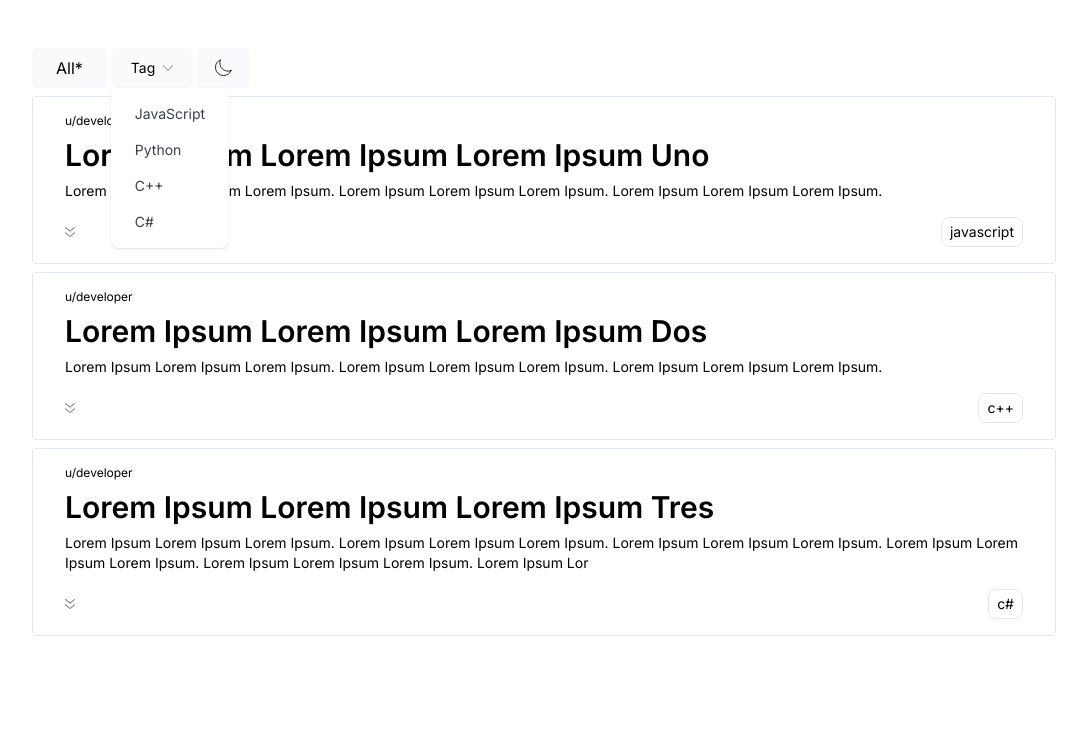
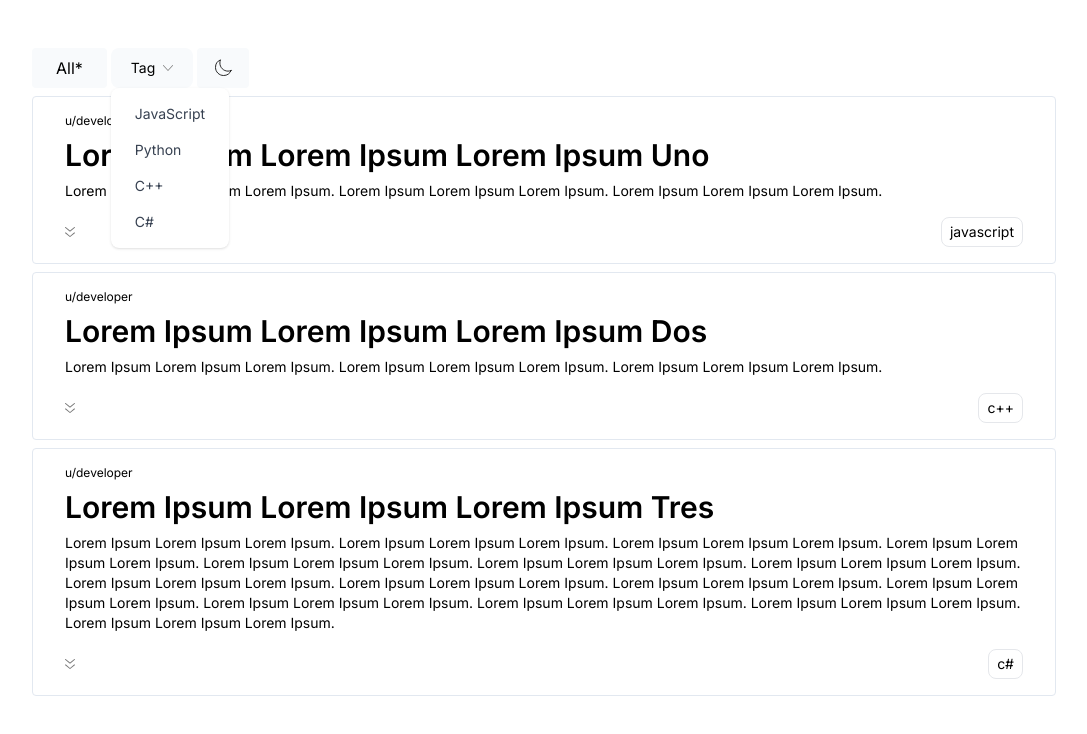
Before and after one commit to Zid-er/codeinsight, a Next.js app: page / in a window 1280 px wide. Both pictures are taken after a click on the button "Tag". Shown: the top 734 px of the page, without its empty margins (96-1183 px from the left). Built offline with nearby package versions, Linux system fonts and the light colour scheme.

Commit message:
migrated to app router

```diff
--- a/package.json
+++ b/package.json
@@ -15,7 +15,7 @@
   "dependencies": {
     "@prisma/client": "^5.10.2",
     "@t3-oss/env-nextjs": "^0.10.1",
-    "next": "^14.2.1",
+    "next": "^14.2.3",
     "react": "18.2.0",
     "react-dom": "18.2.0",
     "zod": "^3.23.3",
--- /dev/null
+++ b/src/app/layout.tsx
@@ -0,0 +1,39 @@
+"use client"
+
+import { Inter } from "next/font/google";
+import { useEffect } from "react";
+import { useThemeStore } from "~/stores/general";
+import "~/styles/globals.css";
+
+const inter = Inter({
+  subsets: ["latin"],
+  variable: "--font-sans",
+});
+
+
+export default function RootLayout({
+    // Layouts must accept a children prop.
+    // This will be populated with nested layouts or pages
+    children,
+  }: {
+    children: React.ReactNode
+  }) {
+    const isDark = useThemeStore((state) => state.isDark)
+    const updateMode = useThemeStore((state) => state.updateMode)
+    useEffect(() => {
+      const iisDark = localStorage.getItem("darkMode")
+      if (iisDark === null) {
+        updateMode(false)
+      } else if (iisDark === "true") {
+        updateMode(true)
+      } else {
+        updateMode(false)
+      }
+      console.log(iisDark)
+    }, [])
+    return (
+      <html lang="en" className={`font-sans ${inter.variable} dark:bg-[#111111] dark:text-white text-black h-screen ${ isDark ? 'dark' : '' }`}>
+        <body>{children}</body>
+      </html>
+    )
+}
--- /dev/null
+++ b/src/app/page.tsx
@@ -0,0 +1,106 @@
+/* eslint-disable @typescript-eslint/no-unsafe-assignment */
+"use client"
+
+import Image from 'next/image';
+import { useState } from 'react';
+import dar from '~/assets/darrow.svg';
+import moon from '~/assets/moon.svg';
+import sun from '~/assets/sun.svg';
+import Card from "~/components/Card";
+import { useThemeStore } from "~/stores/general";
+import { type PostT } from "~/types/PostT";
+
+export default function Home() {
+  const mock_data = [
+    {
+      id: 1,
+      title: "Lorem Ipsum Lorem Ipsum Lorem Ipsum Uno",
+      description: "Lorem Ipsum Lorem Ipsum Lorem Ipsum. Lorem Ipsum Lorem Ipsum Lorem Ipsum. Lorem Ipsum Lorem Ipsum Lorem Ipsum.",
+      tag: "javascript"
+    },
+    {
+      id: 2,
+      title: "Lorem Ipsum Lorem Ipsum Lorem Ipsum Dos",
+      description: "Lorem Ipsum Lorem Ipsum Lorem Ipsum. Lorem Ipsum Lorem Ipsum Lorem Ipsum. Lorem Ipsum Lorem Ipsum Lorem Ipsum.",
+      tag: "c++"
+    },
+    {
+      id: 3,
+      title: "Lorem Ipsum Lorem Ipsum Lorem Ipsum Tres",
+      description: "Lorem Ipsum Lorem Ipsum Lorem Ipsum. Lorem Ipsum Lorem Ipsum Lorem Ipsum. Lorem Ipsum Lorem Ipsum Lorem Ipsum. Lorem Ipsum Lorem Ipsum Lorem Ipsum. Lorem Ipsum Lorem Ipsum Lorem Ipsum. Lorem Ipsum Lorem Ipsum Lorem Ipsum. Lorem Ipsum Lorem Ipsum Lorem Ipsum. Lorem Ipsum Lorem Ipsum Lorem Ipsum. Lorem Ipsum Lorem Ipsum Lorem Ipsum. Lorem Ipsum Lorem Ipsum Lorem Ipsum. Lorem Ipsum Lorem Ipsum Lorem Ipsum. Lorem Ipsum Lorem Ipsum Lorem Ipsum. Lorem Ipsum Lorem Ipsum Lorem Ipsum. Lorem Ipsum Lorem Ipsum Lorem Ipsum. Lorem Ipsum Lorem Ipsum Lorem Ipsum.",
+      tag: "c#"
+    }
+  ]
+  const isDark = useThemeStore((state) => state.isDark)
+  const updateMode = useThemeStore((state) => state.updateMode)
+  const darkMode = () => {
+    const value = !isDark
+    updateMode(value)
+    const is_there = localStorage.getItem("darkMode")
+    if (is_there === null) {
+      localStorage.setItem("darkMode", "true")
+    } else if (is_there === "true") {
+      localStorage.setItem("darkMode", "false")
+    } else if (is_there === "false") {
+      localStorage.setItem("darkMode", "true")
+    }
+  }
+  const [dropdown, setDropdown] = useState<boolean>(false)
+  const unDrop = () => {
+    setDropdown(false)
+  }
+//   useEffect(() => {
+    // if (dropdown) {
+    //   document.addEventListener("click", unDrop)
+    // }
+    // return () => {
+    //   console.log("REMOVED!")
+    //   document.removeEventListener("click", unDrop)
+    // }
+//   }, [])
+  return (
+    <div className="flex flex-col py-12 gap-2 md:px-32">
+      <div className="flex flex-row gap-1 items-center w-full">
+        <button className="px-6 py-2 dark:bg-primary rounded bg-slate-50">All*</button>
+        <div>
+          <button onClick={() => setDropdown((old) => !old)} id="dropdownDefaultButton" data-dropdown-toggle="dropdown" className="bg-slate-50 focus:outline-none rounded-lg text-sm px-5 py-2.5 text-center inline-flex items-center gap-2 dark:bg-primary dark:hover:bg-primary dark:focus:ring-primary" type="button">
+            Tag
+            <Image src={dar} alt="dbl d arrow" width="10" height="10" className="bg-transparent" />
+          </button>
+
+          <div id="dropdown" className={`${ dropdown ? '' : 'hidden' } absolute z-10 bg-white divide-y divide-gray-100 rounded-lg shadow px-2 dark:bg-[#131313]`}>
+              <ul className="py-2 text-sm text-gray-700 dark:text-gray-200" aria-labelledby="dropdownDefaultButton">
+                <li>
+                  <a href="#" className="block px-4 py-2 hover:bg-gray-100 dark:hover:bg-[#212121] dark:hover:text-white">JavaScript</a>
+                </li>
+                <li>
+                  <a href="#" className="block px-4 py-2 hover:bg-gray-100 dark:hover:bg-[#212121] dark:hover:text-white">Python</a>
+                </li>
+                <li>
+                  <a href="#" className="block px-4 py-2 hover:bg-gray-100 dark:hover:bg-[#212121] dark:hover:text-white">C++</a>
+                </li>
+                <li>
+                  <a href="#" className="block px-4 py-2 hover:bg-gray-100 dark:hover:bg-[#212121] dark:hover:text-white">C#</a>
+                </li>
+              </ul>
+          </div>
+        </div>
+        <button onClick={darkMode} className="px-4 py-2.5 dark:bg-primary rounded flex flex-row gap-4 justify-center items-center bg-slate-50">
+          {
+            isDark ?
+            <Image src={sun} alt="sun" width="20" height="20" className="bg-transparent" />
+            :
+            <Image src={moon} alt="moon" width="20" height="20" className="bg-transparent" />
+          }
+        </button>
+      </div>
+      <div className="flex flex-col gap-2">
+        {
+          mock_data.map((post:PostT) => {
+            return <Card key={post.id} {...post} />
+          })
+        }
+      </div>
+    </div>
+  );
+}
--- a/src/components/Card.tsx
+++ b/src/components/Card.tsx
@@ -17,16 +17,17 @@ const Card = ({
     description,
     tag
 }: PostT) => {
-    const keep_des = description
-    const [des, setDes] = useState<string>(description.length > 400 ? description.slice(0, 200) : description)
-    const [expanded, setExpanded] = useState<boolean>(false)
+    const des = description
+    const expanded = false
+    // const [des, setDes] = useState<string>(description.length > 400 ? description.slice(0, 200) : description)
+    // const [expanded, setExpanded] = useState<boolean>(false)
     const expand = () => {
-        setDes(keep_des)
-        setExpanded(true)
+        // setDes(keep_des)
+        // setExpanded(true)
     }
     const dexpand = () => {
-        setDes(keep_des.slice(0, 200))
-        setExpanded(false)
+        // setDes(keep_des.slice(0, 200))
+        // setExpanded(false)
     }
 
     return (
```
Also changed, not shown: src/pages-x/_app.tsx (renamed from src/pages/_app.tsx), src/pages-x/index.tsx (renamed from src/pages/index.tsx), 1 other file (tests, documents, lock files or other folders).
